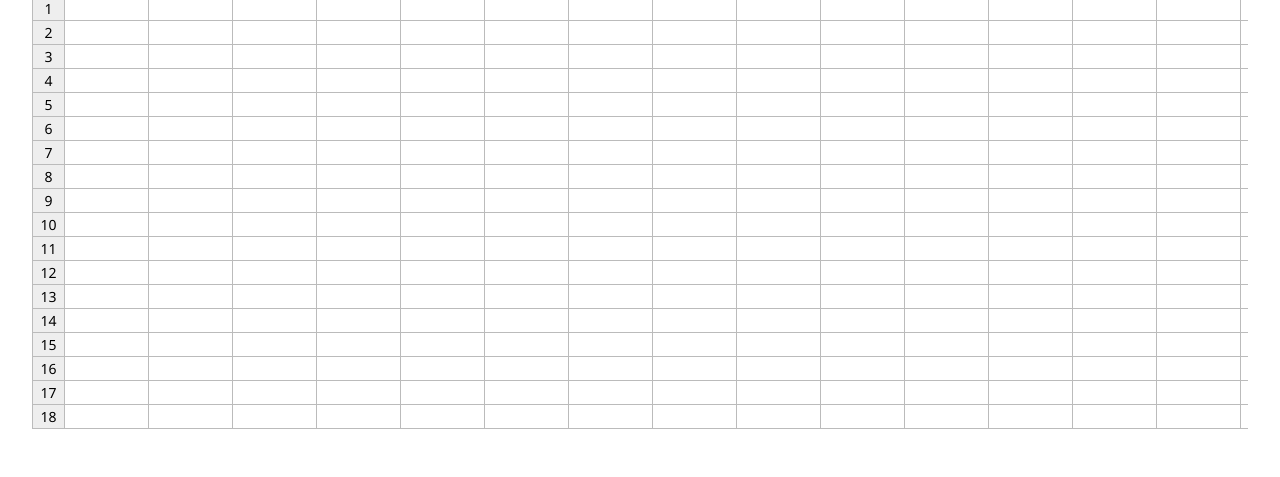
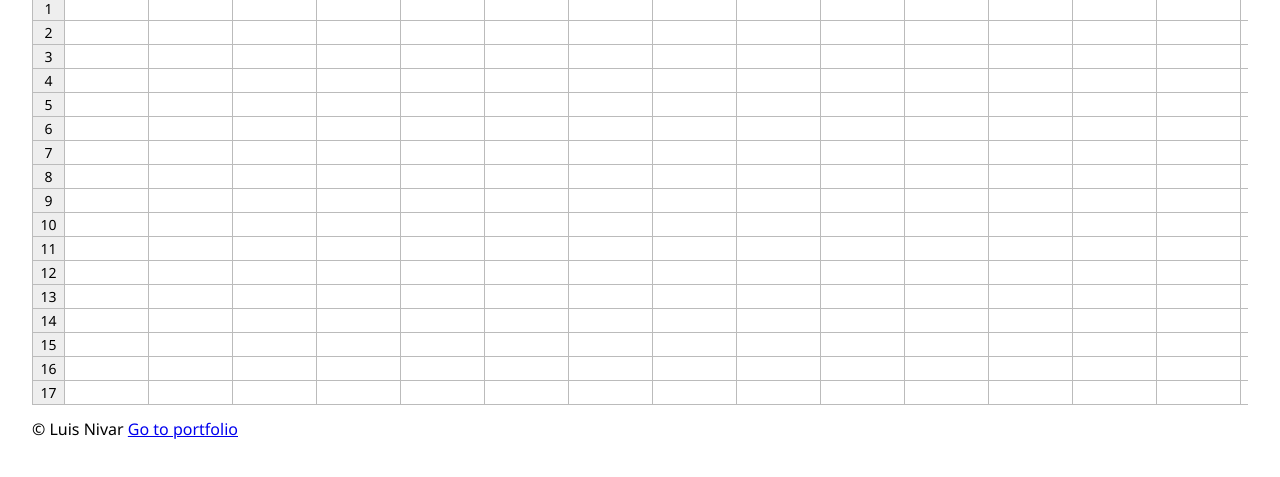
Before and after one commit to LuisNivar/my-excel-js, a plain HTML site: page index.html in a window 1280 px wide. Shown: the part 101-578 px from the top of the page. Drawn offline with Linux system fonts and the light colour scheme.

Commit message:
Add basic footer

```diff
--- a/index.html
+++ b/index.html
@@ -36,6 +36,9 @@
                 <tbody class="body-table"></tbody>
             </table>
         </div>
+        <footer>
+            © Luis Nivar <a href="https://portfolio-luis-nivar.vercel.app/" target="_blank" rel="noopener noreferrer">Go to portfolio </a>
+        </footer>
     </main>
 </body>
 </html>
--- a/modules/constants.js
+++ b/modules/constants.js
@@ -1,5 +1,5 @@
 const FIRST_LETTER_ASCII_CODE = 65;
-const ROWS = 18;
+const ROWS = 17;
 const COLUNMS = 22;
 const DIAGONAL_ARROW = "&#129126";
 
```
